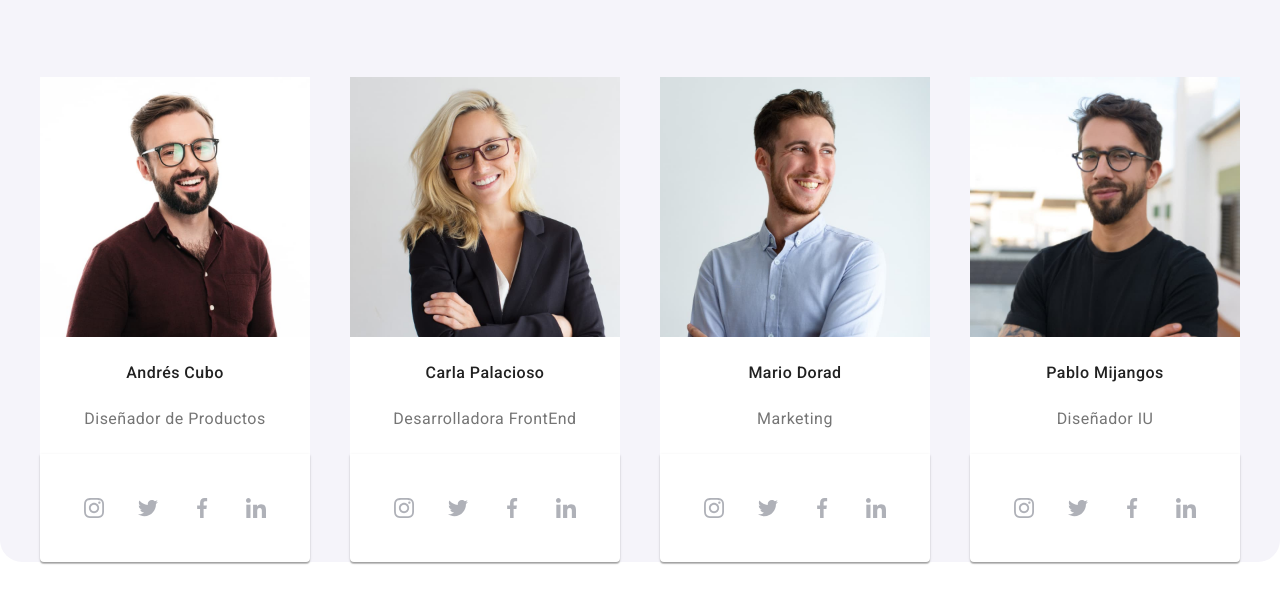
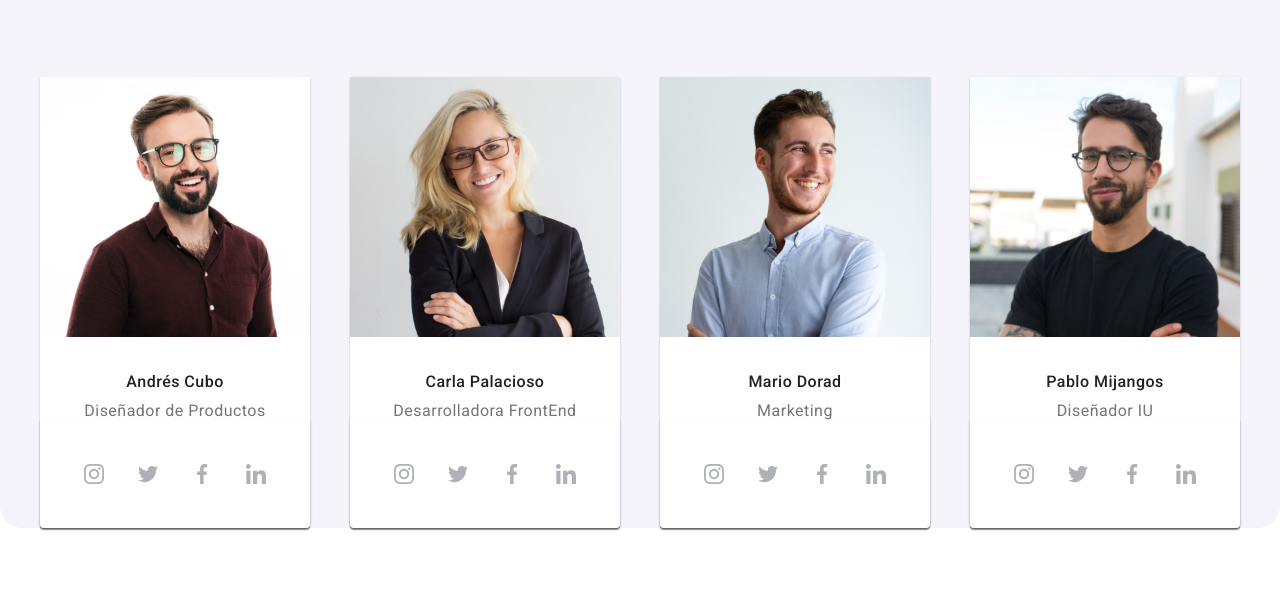
Before and after one commit to PAOLAAGUTIERREZL/goit-markup-hw-04, a plain HTML site: page index.html in a window 1280 px wide. Shown: the part 1810-2405 px from the top of the page. Drawn offline with nearby package versions, Linux system fonts and the light colour scheme.

Commit message:
test1_28102022

```diff
--- a/css/styles.css
+++ b/css/styles.css
@@ -208,6 +208,8 @@ body {
 .fondo-ne {
   background-color: #ffffff;
   width: 270px;
+  box-shadow: 0px 1px 3px rgba(0, 0, 0, 0.12), 0px 1px 1px rgba(0, 0, 0, 0.14), 0px 2px 1px rgba(0, 0, 0, 0.2);
+  border-radius: 0px 0px 4px 4px;
 
   /* list-style:circle; */
 }
@@ -243,6 +245,8 @@ body {
   box-shadow: 0px 1px 3px rgba(0, 0, 0, 0.12), 0px 1px 1px rgba(0, 0, 0, 0.14),
     0px 2px 1px rgba(0, 0, 0, 0.2);
   border-radius: 0px 0px 4px 4px;
+  /* padding-top: 30px;
+  padding-bottom: 30px; */
   padding: 32px;
 }
 
@@ -266,6 +270,8 @@ font-style: normal;
 font-weight: 500;
 font-size: 16px;
 line-height: 19px;
+padding-top: 30px;
+margin: 0px;
 /* identical to box height */
 
 text-align: center;
@@ -283,6 +289,8 @@ color: #212121;
   background: #FFFFFF;
   text-align: center;
   letter-spacing: 0.03em;
+  padding-top: 10px;
+  margin: 0px;
 
   color: #757575;
 }
@@ -300,10 +308,6 @@ color: #212121;
   padding-bottom: 30px;
 }
 .matriz-flex {
-  /* matriz principal de portfolio */
-  /*padding:0px 215px 30px 30px;    /* rriba derecha abajo izquiera*/
-  /* margin:5px; */
-  /* margin top: 55.05px; */
   list-style: none;
   border-radius: none;
   box-shadow: none;
--- a/index.html
+++ b/index.html
@@ -139,7 +139,7 @@
             <ul style="padding :0px;">
               <li>
                   <div class="fondo-ne">
-                     <img src="images/professional1.jpg" alt="professional1" width="270">
+                     <img src="images/professional1.jpg" alt="professional1" width="270" height="260px">
                      <h4>Andrés Cubo</h4>
                      <h5>Diseñador de Productos</h5>
                     <div class="flex-list1 card">
```
